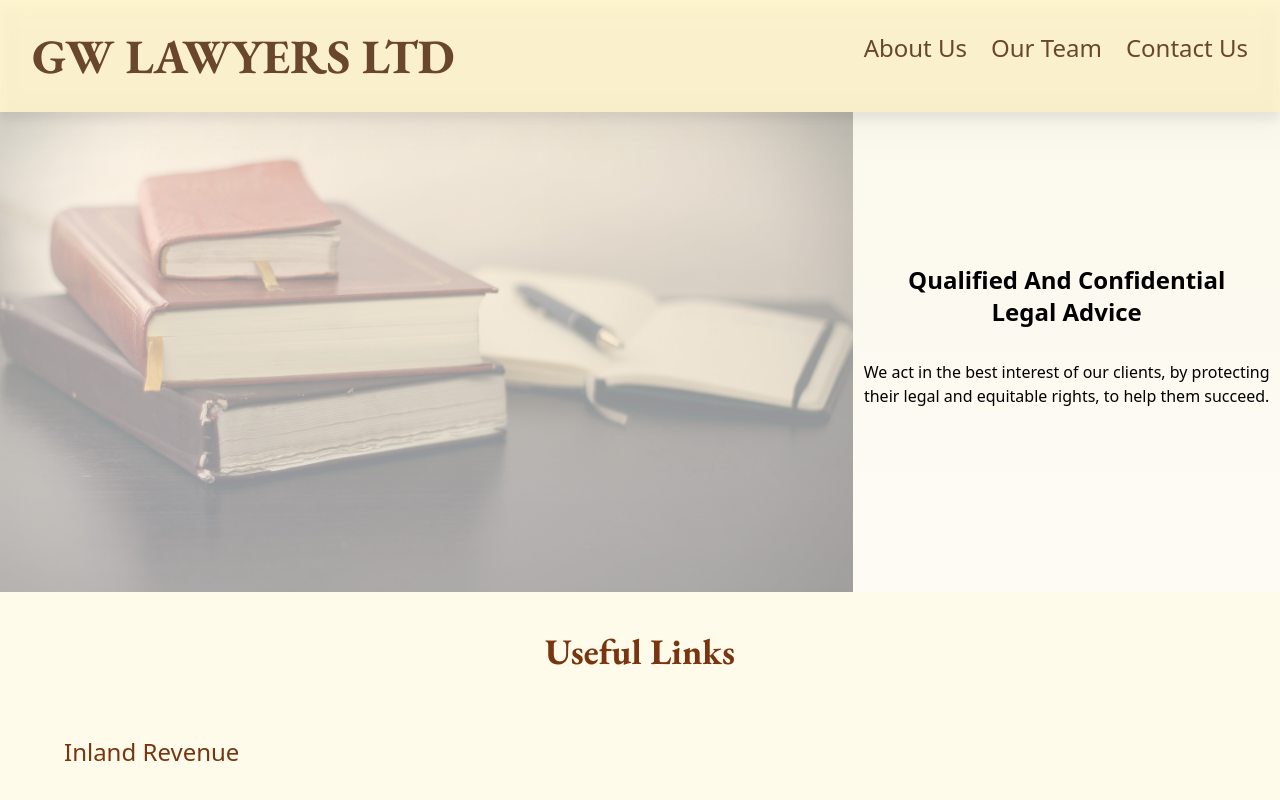
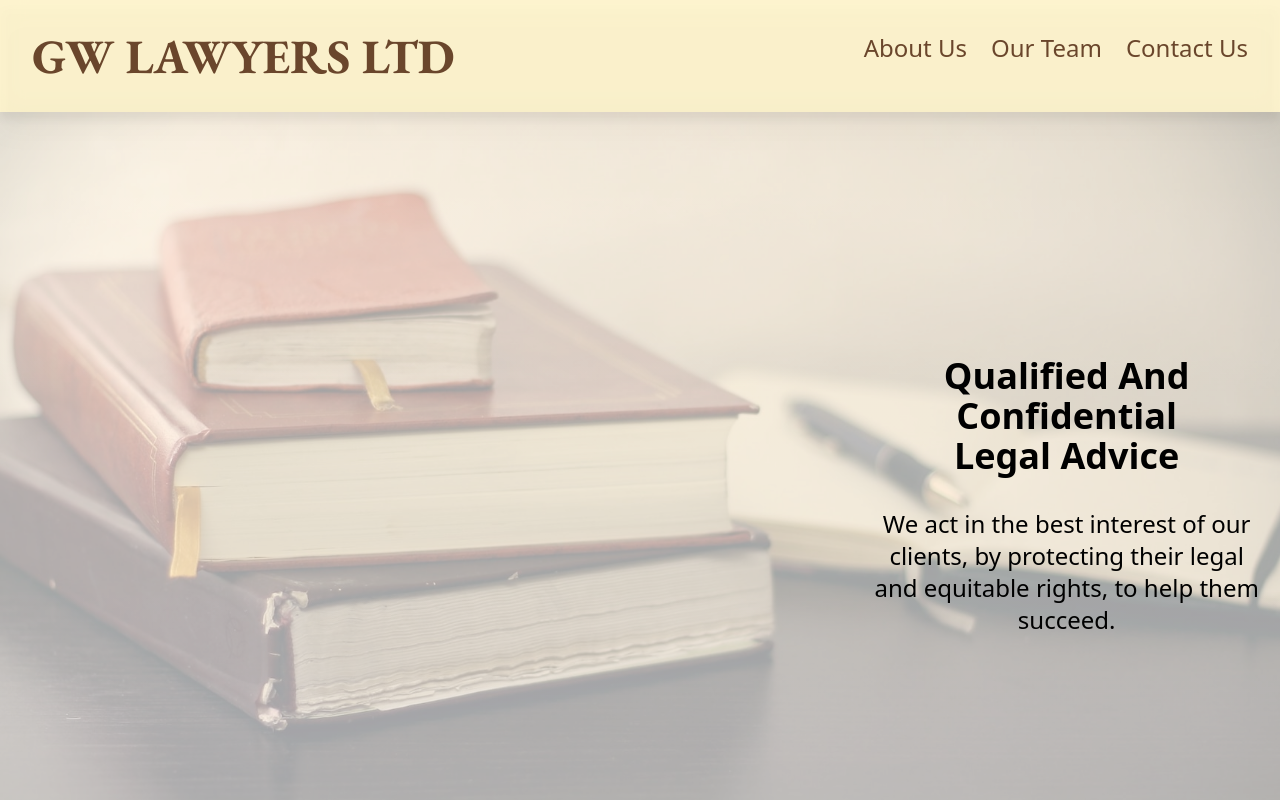
Before and after one commit to ian-jl-chua/gw-lawyers-ltd, a Next.js app: page / in a window 1280 px wide. Shown: the top 800 px of the page. Built offline with nearby package versions, Linux system fonts and the light colour scheme.

Commit message:
modified landing page... more to come

```diff
--- a/src/app/components/MainSection.tsx
+++ b/src/app/components/MainSection.tsx
@@ -3,21 +3,14 @@ import mainImg from 'public/main-img.jpg'
 
 export default function MainSection() {
   return (
-    <section className="w-full grid grid-row-2 md:grid-cols-2 lg:grid-cols-3">
-      <div className="md:opacity-40 lg:col-span-2">
-        <Image
-          className="mt-0 w-full h-min"
-          src={mainImg}
-          alt="Books on the table"
-          priority={true}
-        />
-      </div>
-      <div className="flex flex-col justify-center text-center p-4 dark:bg-gradient-to-b from-amber-950 to-stone-950 md:p-2 dark:text-amber-50">
-        <h2 className="py-8 text-2xl font-bold md:pt-0 ">
+    <section className="landing-bg w-full grid grid-row-2 md:grid-cols-2 lg:grid-cols-3">
+      <div className="lg:col-span-2"></div>
+      <div className="flex flex-col justify-center text-center p-4 z-10">
+        <h2 className="py-8 text-2xl font-bold md:pt-0 lg:text-4xl">
           Qualified And Confidential{' '}
           <span className="whitespace-nowrap">Legal Advice</span>
         </h2>
-        <p className="pb-8 ">
+        <p className="pb-8 lg:text-2xl">
           We act in the best interest of our clients, by protecting their legal
           and equitable rights, to help them succeed.
         </p>
@@ -25,3 +18,18 @@ export default function MainSection() {
     </section>
   )
 }
+{
+  /* <Image
+          className=""
+          src={mainImg}
+          alt="Books on the table"
+          priority={true}
+        /> */
+}
+{
+  /* <div className="opacity-50 ">
+          <div className=''>
+
+          </div>
+        </div> */
+}
--- a/src/app/components/Navbar.tsx
+++ b/src/app/components/Navbar.tsx
@@ -21,11 +21,11 @@ const navList = [
 
 export default function Navbar() {
   return (
-    <nav className="backdrop-blur-md bg-amber-100/80 dark:bg-yellow-950/80 p-4 sticky top-0 drop-shadow-xl z-10 md:p-8">
+    <nav className="backdrop-blur-md bg-amber-100/80 dark:bg-yellow-950/80 p-4 sticky top-0 drop-shadow-xl z-[100] md:p-8">
       <div className="prose prose-md mx-auto flex justify-between flex-col md:flex-row">
         <h1
           style={EBGaramond.style}
-          className="text-5xl font-bold grid place-content-center mt-2 mb-8 md:mb-0 sm:mt-0"
+          className="text-4xl font-bold grid place-content-center mt-2 mb-8 sm:mt-0 md:mb-0 lg:text-5xl"
         >
           <Link
             href="/"
--- a/src/app/globals.css
+++ b/src/app/globals.css
@@ -26,6 +26,27 @@ body {
     rgb(var(--background-start-rgb));
 }
 
+.landing-bg {
+  position: relative;
+  width: 100%;
+  height: 100vh;
+
+}
+
+.landing-bg::before {
+  content: '';
+  position: absolute;
+  top: 0;
+  right: 0;
+  bottom: 0;
+  left: 0;
+  background-image: url('/main-img.jpg');
+  background-size: cover;
+  background-position: center;
+  background-repeat: no-repeat;
+  opacity: .35;/* Adjust the opacity as needed */
+}
+
 @layer components {
   .nav-link {
     @apply text-amber-950/80 hover:text-amber-600 no-underline dark:text-amber-100/80;
```
